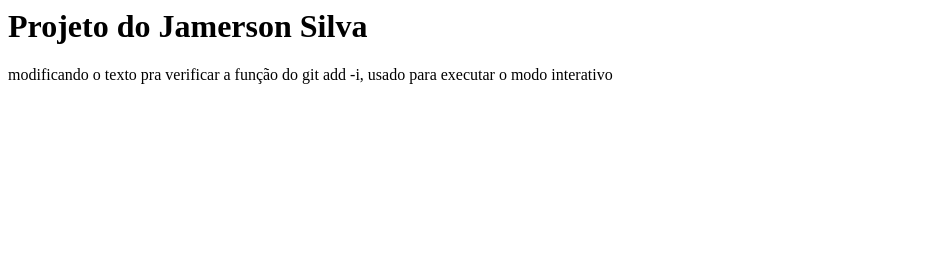
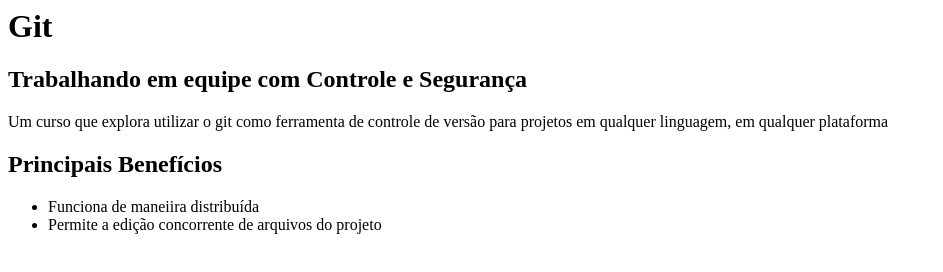
Before and after one commit to jamersonapce/curso-git-alura, a plain HTML site: page index.html in a window 1280 px wide. Shown: the whole page, without its empty margins (0-943 px from the left). Drawn offline with Linux system fonts and the light colour scheme.

Commit message:
Inicio do design

```diff
--- a/index.html
+++ b/index.html
@@ -1,9 +1,18 @@
 <html>
 
-<head></head>
+<head>
+	<link rel="stylesheet" type="text/css" href="estilo.css">
+</head>
 <body>
-	<h1>Projeto do Jamerson Silva</h1>
-	<p>modificando o texto pra verificar a função do git add -i, usado para executar o modo interativo</p>
+	<h1>Git</h1>
+	<h2>Trabalhando em equipe com Controle e Segurança	</h2>
+	<p>Um curso que explora utilizar o git como ferramenta de controle de versão para projetos em qualquer linguagem, em qualquer plataforma</p>
+
+	<h2>Principais Benefícios</h2>
+	<ul>
+		<li>Funciona de maneiira distribuída</li>
+		<li>Permite a edição concorrente de arquivos do projeto</li>
+	</ul>
 </body>
 
 </html>
```
Also changed, not shown: estilo.css (added).
